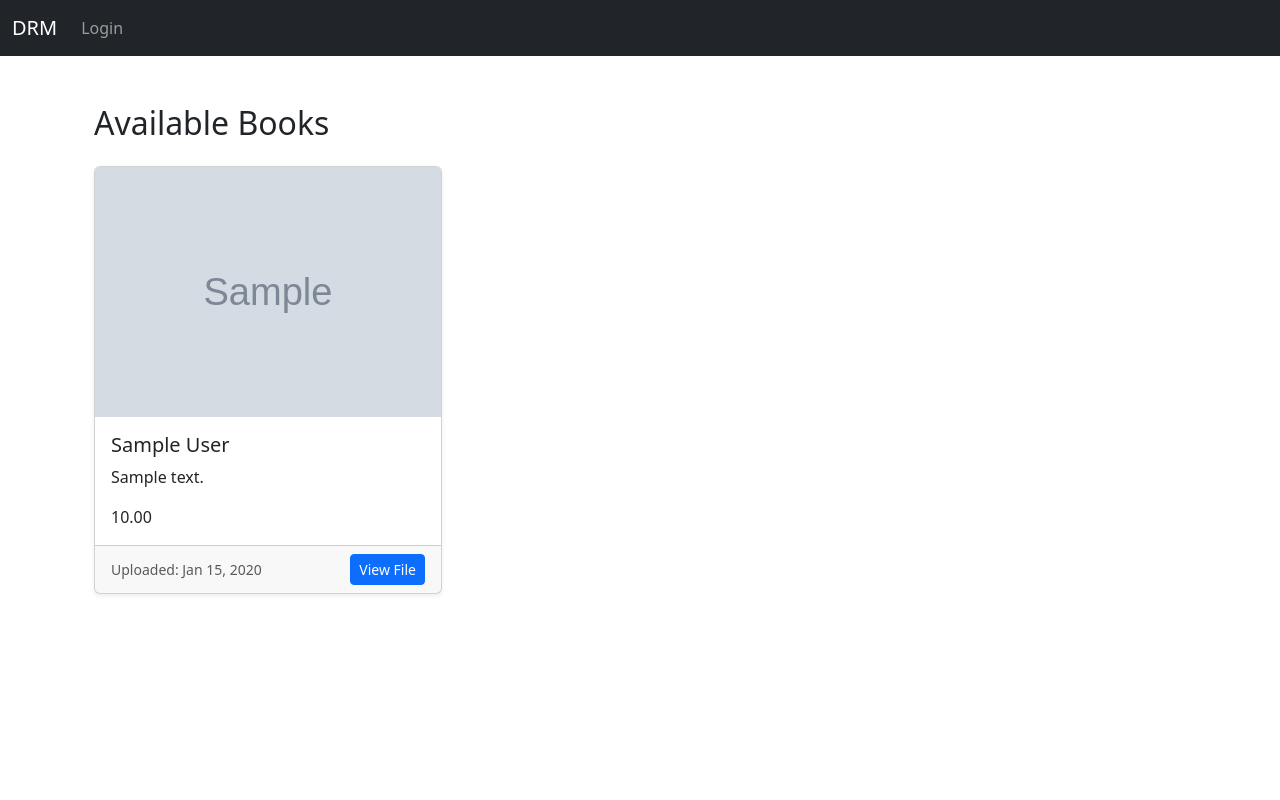
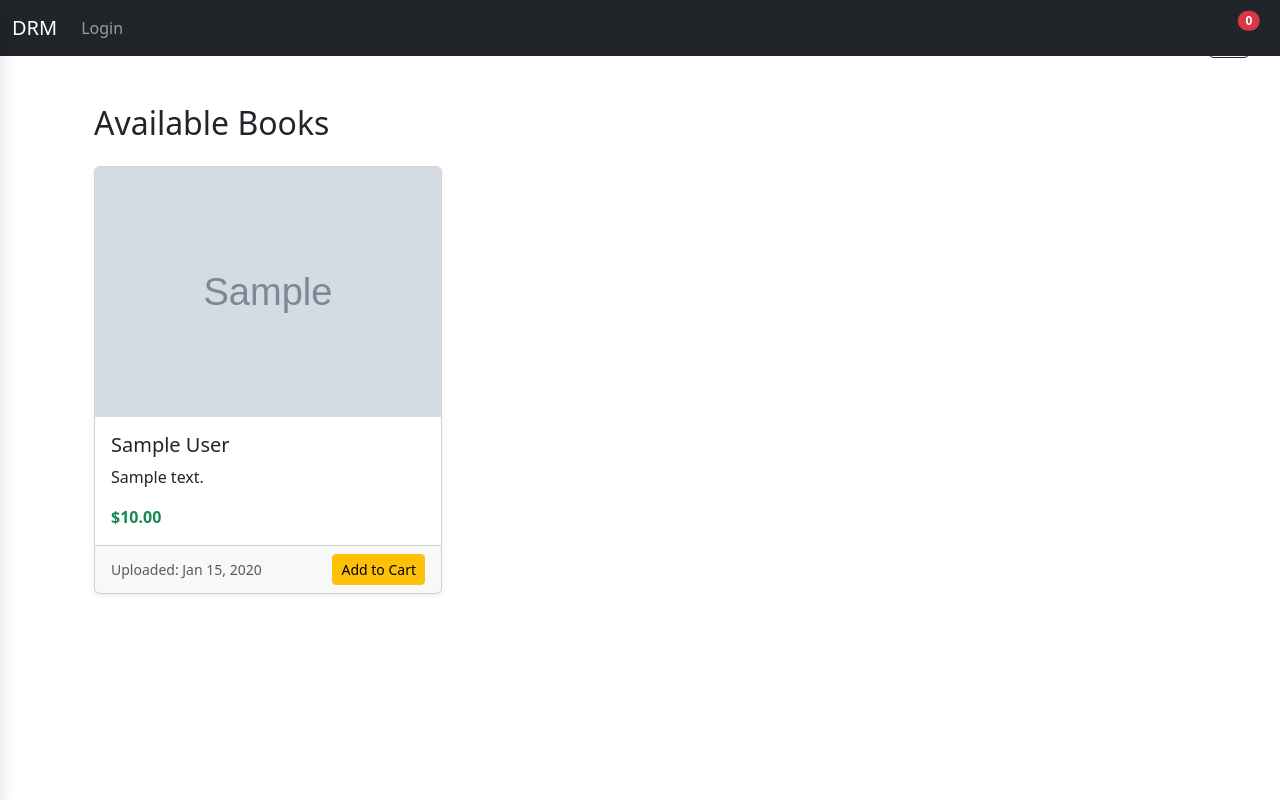
Before and after one commit to mustahidhasan/DRM, a Django app: template drm/templates/home.html in a window 1280 px wide. Run offline with Django 5.2, Linux system fonts and the light colour scheme; the template is opened without the code that fills it: values that come from a table or form of the project are taken from there, others are empty; tables that the repository leaves empty hold one stand-in row (values such as "Sample post"); grey boxes marked "Sample" are stand-in pictures; some libraries are stand-ins or nearby versions.

Commit message:
cart and cart drawer is ready

```diff
--- a/drm/templates/base.html
+++ b/drm/templates/base.html
@@ -7,36 +7,33 @@
     <title>DRM</title>
     <link href="https://cdn.jsdelivr.net/npm/bootstrap@5.3.3/dist/css/bootstrap.min.css" rel="stylesheet"
         integrity="sha384-QWTKZyjpPEjISv5WaRU9OFeRpok6YctnYmDr5pNlyT2bRjXh0JMhjY6hW+ALEwIH" crossorigin="anonymous">
-
 </head>
 
 <body>
     {% include 'navbar.html' %}
+
     <div class="container">
         <br>
         {% if messages %}
-        {% for message in messages%}
-        <div class="alert alert-warning alert-dismissible fade show" role="alert">
-            {{message}}
-            <button type="button" class="btn-close" data-bs-dismiss="alert" aria-label="Close"></button>
-        </div>
-        {% endfor %}
-
+            {% for message in messages %}
+            <div class="alert alert-warning alert-dismissible fade show" role="alert">
+                {{ message }}
+                <button type="button" class="btn-close" data-bs-dismiss="alert" aria-label="Close"></button>
+            </div>
+            {% endfor %}
         {% endif %}
 
         {% block content %}
         {% endblock %}
-
     </div>
 
-
+    <!-- Bootstrap 5 JS Bundle -->
     <script src="https://cdn.jsdelivr.net/npm/bootstrap@5.3.3/dist/js/bootstrap.bundle.min.js"
         integrity="sha384-YvpcrYf0tY3lHB60NNkmXc5s9fDVZLESaAA55NDzOxhy9GkcIdslK1eN7N6jIeHz"
         crossorigin="anonymous"></script>
-    <!-- Add Bootstrap JS and Popper.js -->
-    <script src="https://code.jquery.com/jquery-3.5.1.slim.min.js"></script>
-    <script src="https://cdn.jsdelivr.net/npm/@popperjs/core@2.5.3/dist/umd/popper.min.js"></script>
-    <script src="https://maxcdn.bootstrapcdn.com/bootstrap/4.5.2/js/bootstrap.min.js"></script>
+
+    <!-- Slot for page-specific scripts -->
+    {% block scripts %}{% endblock %}
 </body>
 
 </html>
--- a/drm/templates/home.html
+++ b/drm/templates/home.html
@@ -2,6 +2,28 @@
 {% load static %}
 
 {% block content %}
+
+<!-- 🛒 Floating Cart Icon -->
+<div style="position: fixed; top: 20px; right: 30px; z-index: 1050;">
+    <button id="toggle-cart" class="btn btn-outline-dark position-relative">
+        <i class="bi bi-cart3"></i>
+        <span id="cart-count" class="position-absolute top-0 start-100 translate-middle badge rounded-pill bg-danger">
+            0
+        </span>
+    </button>
+</div>
+
+<!-- 🧾 Cart Drawer -->
+<div id="cart-drawer" class="position-fixed top-0 start-0 h-100 bg-white shadow p-3" style="width: 300px; transform: translateX(-100%); transition: transform 0.3s ease; z-index: 1040;">
+    <div class="d-flex justify-content-between align-items-center mb-3">
+        <h5 class="mb-0">Your Cart</h5>
+        <button class="btn-close" id="close-cart" aria-label="Close"></button>
+    </div>
+    <ul id="cart-items" class="list-group mb-3"></ul>
+    <div class="text-end fw-bold">Total: $<span id="cart-total">0.00</span></div>
+</div>
+
+<!-- 📚 Book List -->
 <div class="container py-4">
     <h2 class="mb-4">Available Books</h2>
     <div class="row row-cols-1 row-cols-md-3 g-4">
@@ -9,24 +31,116 @@
         <div class="col">
             <div class="card h-100 shadow-sm">
                 {% if book.cover_image %}
-                    <img src="{{ book.cover_image.url }}" class="card-img-top" alt="Cover Image" style="height: 250px; object-fit: cover;">
+                    <img src="{{ book.cover_image.url }}" class="card-img-top" alt="Cover" style="height: 250px; object-fit: cover;">
                 {% else %}
                     <img src="{% static 'images/default_cover.jpg' %}" class="card-img-top" alt="No Cover" style="height: 250px; object-fit: cover;">
                 {% endif %}
                 <div class="card-body">
                     <h5 class="card-title">{{ book.book_name|default:"Untitled Book" }}</h5>
                     <p class="card-text">{{ book.book_description|default:"No description."|truncatewords:25 }}</p>
-                    <p class="card-text">{{ book.price|default:"0.00"|truncatewords:25 }}</p>
+                    <p class="card-text fw-bold text-success">${{ book.price|default:"0.00" }}</p>
                 </div>
                 <div class="card-footer d-flex justify-content-between align-items-center">
                     <small class="text-muted">Uploaded: {{ book.uploaded_at|date:"M d, Y" }}</small>
-                    <a href="{{ book.file.url }}" class="btn btn-primary btn-sm" target="_blank">View File</a>
+                    <button class="btn btn-warning btn-sm add-to-cart-btn"
+                        data-id="{{ book.id }}"
+                        data-name="{{ book.book_name }}"
+                        data-price="{{ book.price|default:0.00 }}">
+                        Add to Cart
+                    </button>
                 </div>
             </div>
         </div>
-        {% empty %}
-        <p>No books found.</p>
         {% endfor %}
     </div>
 </div>
+
 {% endblock %}
+
+{% block scripts %}
+<!-- Bootstrap Icons CDN -->
+<link rel="stylesheet" href="https://cdn.jsdelivr.net/npm/bootstrap-icons@1.10.5/font/bootstrap-icons.css">
+
+<script>
+    function getCart() {
+        return JSON.parse(localStorage.getItem('cart')) || [];
+    }
+
+    function saveCart(cart) {
+        localStorage.setItem('cart', JSON.stringify(cart));
+    }
+
+    function addToCart(product) {
+        let cart = getCart();
+        const existing = cart.find(item => item.id === product.id);
+        if (existing) {
+            existing.qty += 1;
+        } else {
+            cart.push({ ...product, qty: 1 });
+        }
+        saveCart(cart);
+        updateCartDisplay();
+    }
+
+    function updateCartDisplay() {
+        const cart = getCart();
+        const cartItemsList = document.getElementById('cart-items');
+        const cartCount = document.getElementById('cart-count');
+        const cartTotal = document.getElementById('cart-total');
+
+        cartItemsList.innerHTML = '';
+        let totalItems = 0;
+        let totalPrice = 0;
+
+        cart.forEach(item => {
+            const li = document.createElement('li');
+            li.className = 'list-group-item d-flex justify-content-between align-items-center';
+            li.innerHTML = `
+                <div>
+                    <strong>${item.name}</strong><br>
+                    <small>$${item.price.toFixed(2)} x ${item.qty}</small>
+                </div>
+                <span class="badge bg-secondary">${(item.price * item.qty).toFixed(2)}</span>
+            `;
+            cartItemsList.appendChild(li);
+
+            totalItems += item.qty;
+            totalPrice += item.price * item.qty;
+        });
+
+        cartCount.textContent = totalItems;
+        cartTotal.textContent = totalPrice.toFixed(2);
+    }
+
+    function toggleCartDrawer(show) {
+        const drawer = document.getElementById('cart-drawer');
+        drawer.style.transform = show ? 'translateX(0)' : 'translateX(-100%)';
+    }
+
+    document.addEventListener('DOMContentLoaded', () => {
+        // Attach event to add-to-cart buttons
+        document.querySelectorAll('.add-to-cart-btn').forEach(btn => {
+            btn.addEventListener('click', () => {
+                const product = {
+                    id: parseInt(btn.dataset.id),
+                    name: btn.dataset.name,
+                    price: parseFloat(btn.dataset.price)
+                };
+                addToCart(product);
+            });
+        });
+
+        // Toggle drawer open/close
+        document.getElementById('toggle-cart').addEventListener('click', () => {
+            toggleCartDrawer(true);
+        });
+
+        document.getElementById('close-cart').addEventListener('click', () => {
+            toggleCartDrawer(false);
+        });
+
+        // Load cart on page load
+        updateCartDisplay();
+    });
+</script>
+{% endblock %}
```
